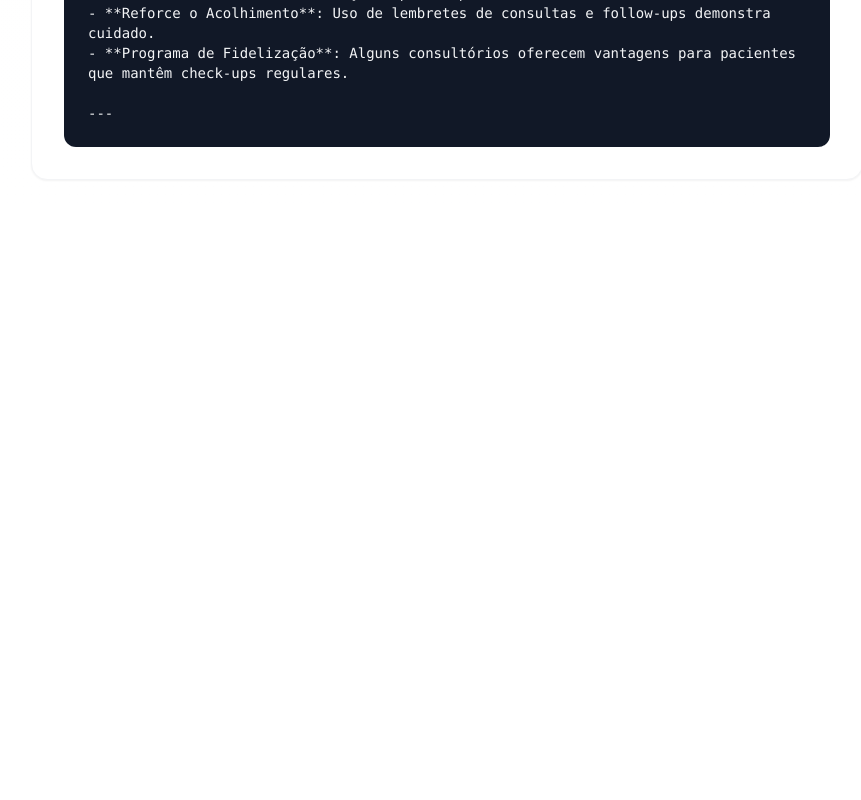
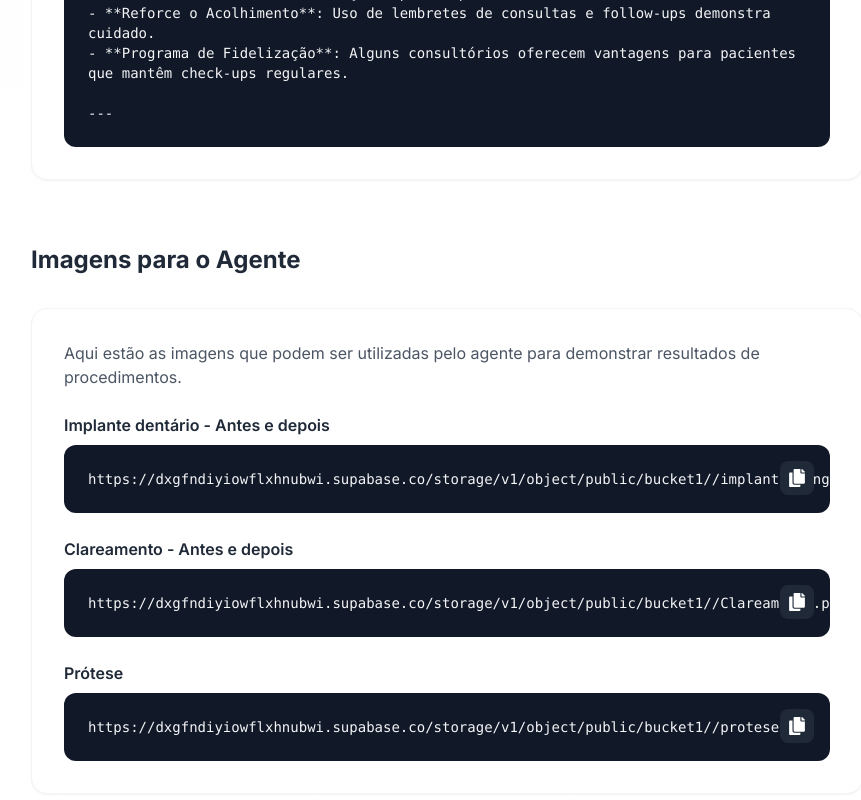
Before and after one commit to IsraelHenriquee/apostila, a Next.js app: page /aula1 in a window 1280 px wide. Shown: the part 5856-6656 px from the top of the page, without its empty margins (193-1054 px from the left). Before the commit the page ends 6068 px from the top, so only its background shows below. Built offline with nearby package versions, Linux system fonts and the light colour scheme.

Commit message:
feat: atualiza imagem do implante

```diff
--- a/src/app/aula1/page.tsx
+++ b/src/app/aula1/page.tsx
@@ -287,6 +287,34 @@ export default function Aula1() {
           </div>
         </div>
 
+        {/* Imagens Section */}
+        <div className="mt-16">
+          <h2 className="text-2xl font-bold text-gray-800 mb-8">Imagens para o Agente</h2>
+
+          <div className="bg-white rounded-2xl shadow-sm border border-gray-100 p-8 transition-all hover:shadow-md">
+            <p className="text-gray-600 mb-6">
+              Aqui estão as imagens que podem ser utilizadas pelo agente para demonstrar resultados de procedimentos.
+            </p>
+
+            <div className="space-y-6">
+              <div>
+                <h3 className="font-semibold text-gray-800 mb-2">Implante dentário - Antes e depois</h3>
+                <CopyPrompt content="https://dxgfndiyiowflxhnubwi.supabase.co/storage/v1/object/public/bucket1//implante2.png" />
+              </div>
+
+              <div>
+                <h3 className="font-semibold text-gray-800 mb-2">Clareamento - Antes e depois</h3>
+                <CopyPrompt content="https://dxgfndiyiowflxhnubwi.supabase.co/storage/v1/object/public/bucket1//Clareamento.png" />
+              </div>
+
+              <div>
+                <h3 className="font-semibold text-gray-800 mb-2">Prótese</h3>
+                <CopyPrompt content="https://dxgfndiyiowflxhnubwi.supabase.co/storage/v1/object/public/bucket1//protese.png" />
+              </div>
+            </div>
+          </div>
+        </div>
+
         {/* Footer Section */}
       </div>
     </div>
```
